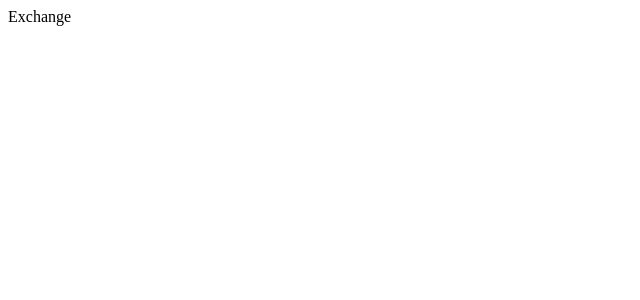
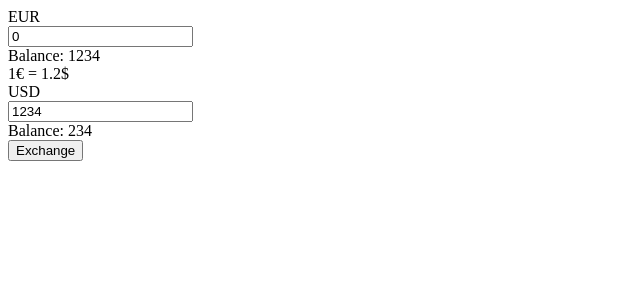
Before and after one commit to krkakrka/revo-task, a React app: page / in a window 1280 px wide. Shown: the top 300 px of the page, without its empty margins (0-640 px from the left). Built offline with nearby package versions, Linux system fonts and the light colour scheme.

Commit message:
Scafolding, initial components

```diff
--- a/package.json
+++ b/package.json
@@ -29,7 +29,9 @@
     "babel-loader": "^8.0.6",
     "concurrently": "^5.1.0",
     "copy-webpack-plugin": "^5.1.1",
+    "css-loader": "^3.4.2",
     "jest": "^25.1.0",
+    "style-loader": "^1.1.3",
     "typescript": "^3.8.3",
     "webpack": "^4.42.0",
     "webpack-cli": "^3.3.11",
--- /dev/null
+++ b/src/components/CurrencyInput/CurrencyInput.css
@@ -0,0 +1 @@
+.container {}
--- /dev/null
+++ b/src/components/CurrencyInput/CurrencyInput.tsx
@@ -0,0 +1,40 @@
+import React from "react";
+import { Currency } from '../../currency.types';
+import styles from './CurrencyInput.css';
+
+function isInputValid(input: string) {
+  //todo
+  return true;
+}
+
+export interface CurrencyInputProps {
+  currency: Currency,
+  balance: number,
+  value: number,
+  onChange: Function
+}
+
+export function CurrencyInput(props: CurrencyInputProps) {
+  const { currency, balance, value, onChange } = props;
+  const validateAndMaybeUpdate = (input: string) => {
+    if (isInputValid(input)) {
+      // todo convert to number?
+      onChange(Number(input));
+    }
+  };
+
+  return (
+    <div className={styles.container}>
+      <div>
+        <div>{currency.label}</div>
+        <input
+          type="number"
+          placeholder="0"
+          value={value}
+          onChange={e => validateAndMaybeUpdate(e.target.value)}
+        />
+      </div>
+      <div>Balance: {balance}</div>
+    </div>
+  );
+}
--- a/src/components/Exchange/Exchange.tsx
+++ b/src/components/Exchange/Exchange.tsx
@@ -1,7 +1,24 @@
-import * as React from "react";
+import React from "react";
+import { CurrencyInput, ExchangeRate } from '..';
+import { Currency } from '../../currency.types';
 
-export function Exchange() {
+export interface ExchangeProps {
+  currencies: {
+    [propName: string]: Currency
+  }
+}
+
+export function Exchange(props: ExchangeProps) {
+  const { currencies } = props;
+  const [baseCurrency, setBaseCurrency] = React.useState(currencies.eur);
+  const [targetCurrency, setTargetCurrency] = React.useState(currencies.usd);
+
   return (
-    <div>Exchange</div>
+    <div>
+      <CurrencyInput currency={baseCurrency} balance={1234} value={0} onChange={console.log} />
+      <ExchangeRate base={baseCurrency} target={targetCurrency} rate={1.2} />
+      <CurrencyInput currency={targetCurrency} balance={234} value={1234} onChange={console.log} />
+      <button>Exchange</button>
+    </div>
   );
 };
--- /dev/null
+++ b/src/components/ExchangeRate/ExchangeRate.css
@@ -0,0 +1 @@
+.container {}
--- /dev/null
+++ b/src/components/ExchangeRate/ExchangeRate.tsx
@@ -0,0 +1,18 @@
+import React from "react";
+import { Currency } from '../../currency.types';
+import styles from './ExchangeRate.css';
+
+export interface ExchangeRateProps {
+  base: Currency,
+  target: Currency,
+  rate: number
+}
+
+export function ExchangeRate(props: ExchangeRateProps) {
+  const { base, target, rate } = props;
+  return (
+    <div className={styles.container}>
+      {`${base.format(1)} = ${target.format(rate)}`}
+    </div>
+  );
+}
--- a/src/components/index.tsx
+++ b/src/components/index.tsx
@@ -1 +1,3 @@
 export { Exchange } from './Exchange/Exchange';
+export { CurrencyInput } from './CurrencyInput/CurrencyInput';
+export { ExchangeRate } from './ExchangeRate/ExchangeRate';
--- /dev/null
+++ b/src/currency.constants.ts
@@ -0,0 +1,17 @@
+export const currencies = {
+  eur: {
+    label: 'EUR',
+    symbol: '€',
+    format: (value: number) => `${value}€`
+  },
+  usd: {
+    label: 'USD',
+    symbol: '$',
+    format: (value: number) => `${value}$`
+  },
+  gbp: {
+    label: 'GBP',
+    symbol: '£',
+    format: (value: number) => `£${value}`
+  }
+};
--- a/src/index.tsx
+++ b/src/index.tsx
@@ -1,8 +1,9 @@
 import React from "react";
 import ReactDOM from "react-dom";
 import { Exchange } from './components';
+import { currencies } from './currency.constants';
 
 ReactDOM.render(
-  <Exchange />,
+  <Exchange currencies={currencies} />,
   document.getElementById("root")
 );
```
Also changed, not shown: src/currency.types.ts (added, +9 -0 lines), 1 other file (tests, documents, lock files or other folders).
